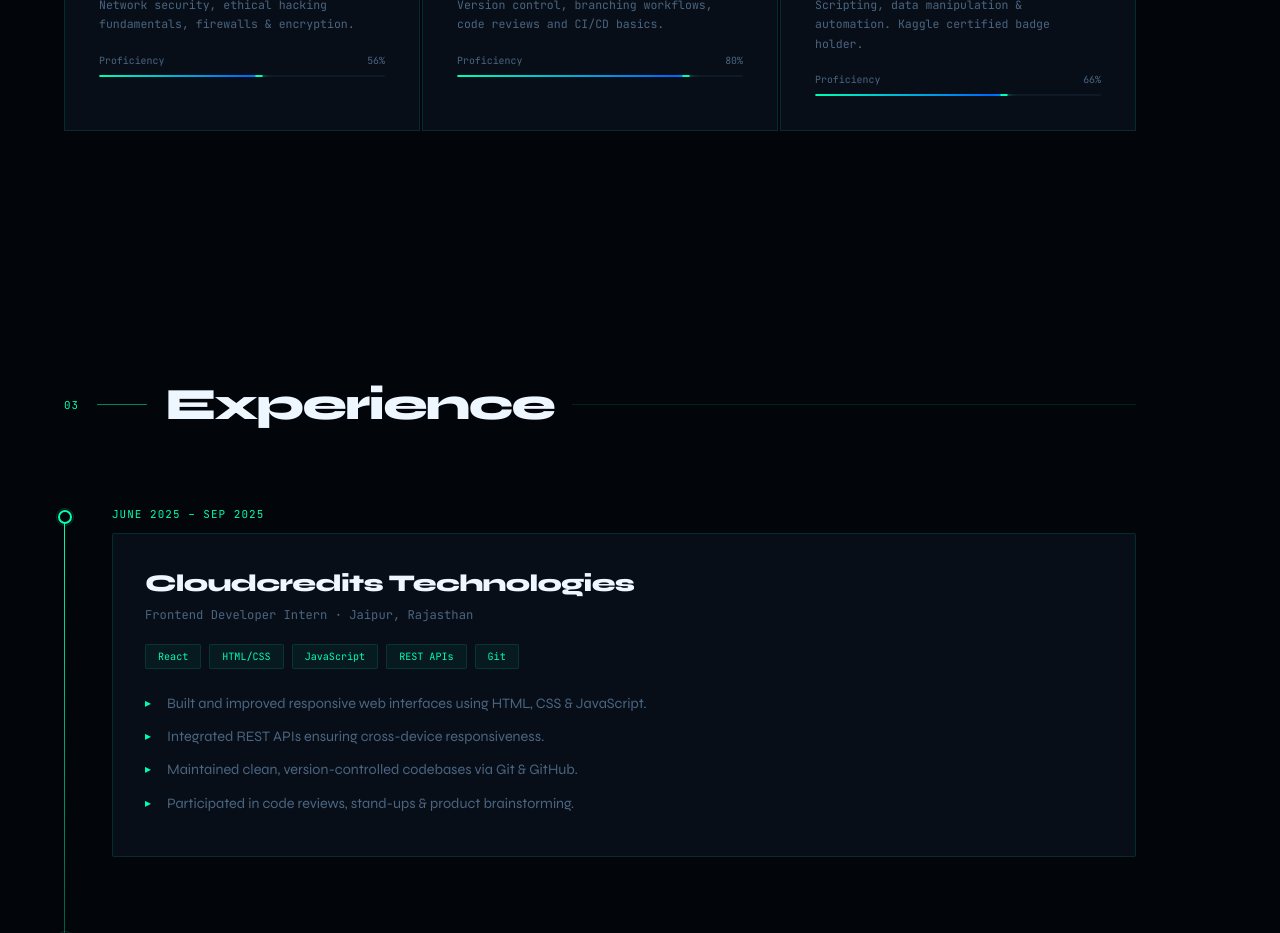
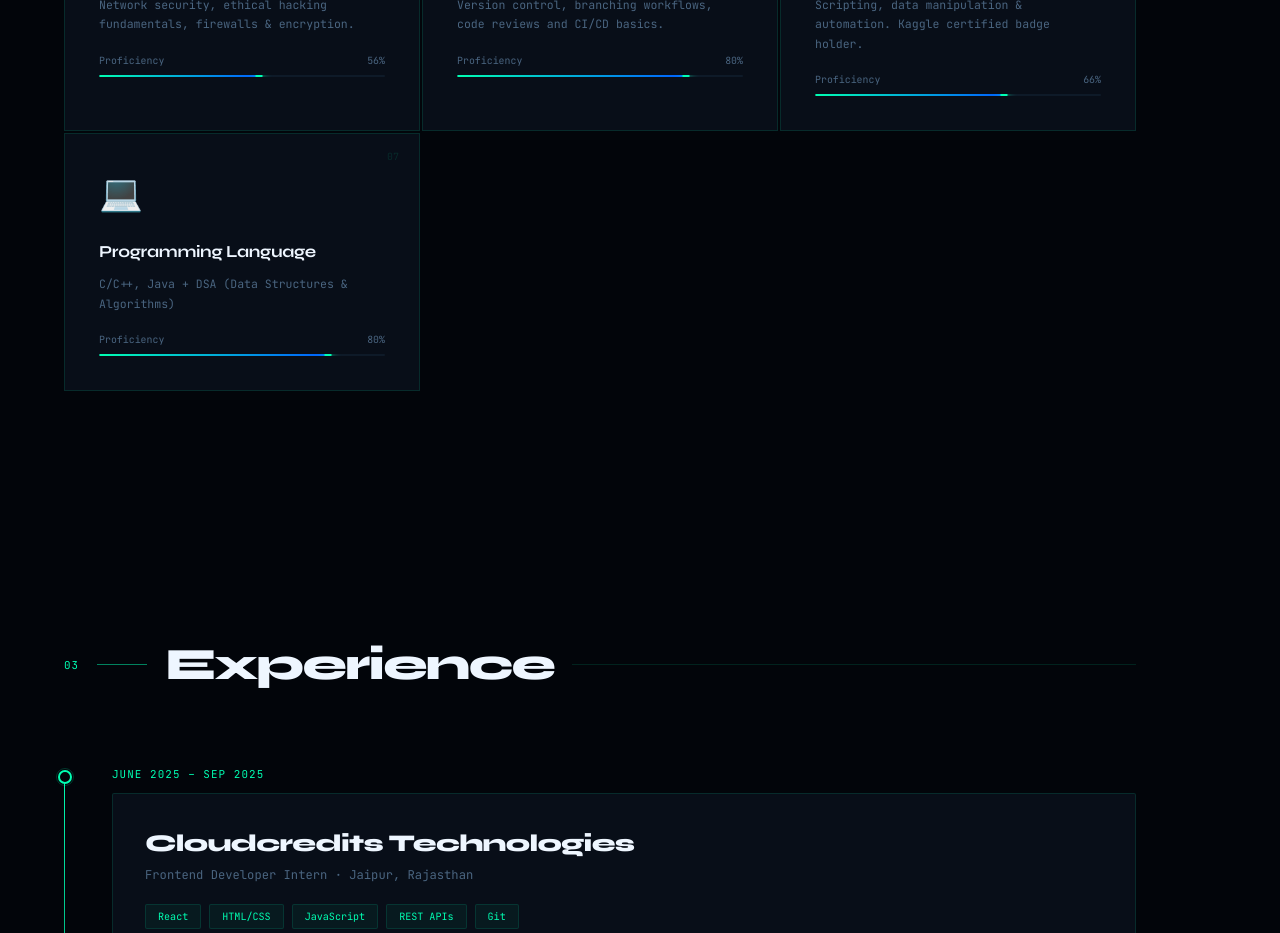
Before and after one commit to vivekkr620/vivek-portfolio, a React (Vite) app: page / in a window 1280 px wide. Shown: the part 2340-3273 px from the top of the page. Built offline with nearby package versions, Linux system fonts and the light colour scheme.

Commit message:
Update UI

```diff
--- a/src/VivekKumar_Portfolio.jsx
+++ b/src/VivekKumar_Portfolio.jsx
@@ -448,6 +448,7 @@
   { icon: "🛡️", name: "Cybersecurity", desc: "Network security, ethical hacking fundamentals, firewalls & encryption.", pct: 56 },
   { icon: "🐙", name: "Git & GitHub", desc: "Version control, branching workflows, code reviews and CI/CD basics.", pct: 80 },
   { icon: "🐍", name: "Python", desc: "Scripting, data manipulation & automation. Kaggle certified badge holder.", pct: 66 },
+  { icon: "💻", name: "Programming Language", desc: "C/C++, Java + DSA (Data Structures & Algorithms)", pct: 80 },
 ];
 
 const experiences = [
```
